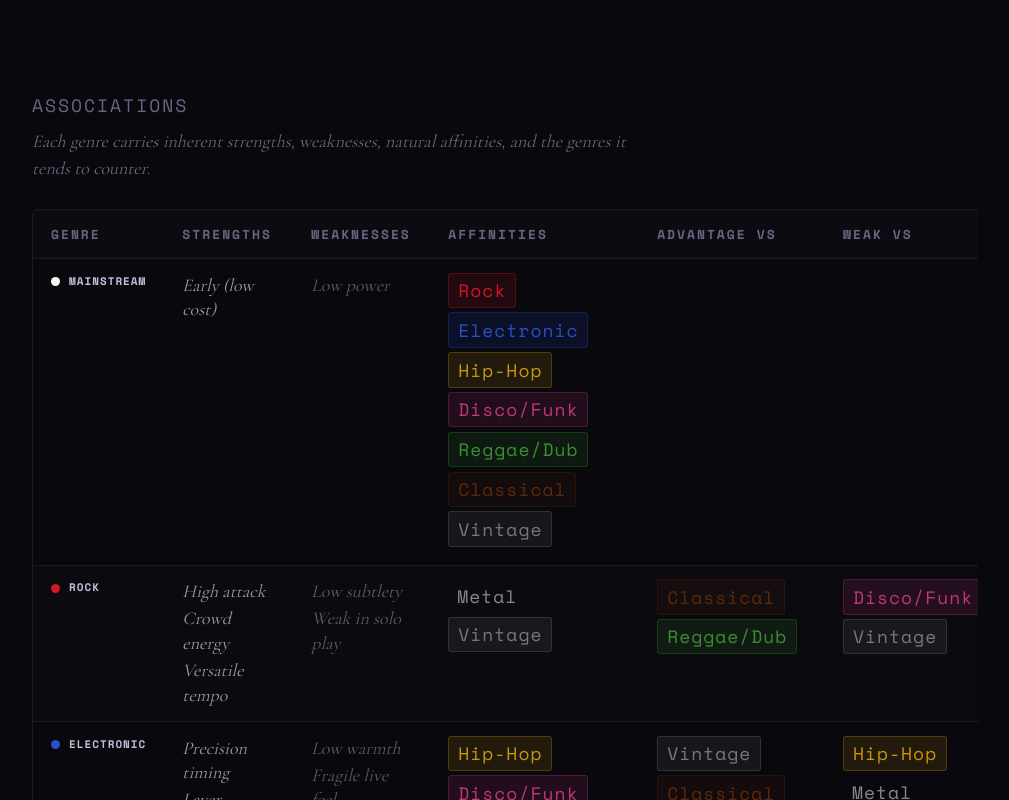
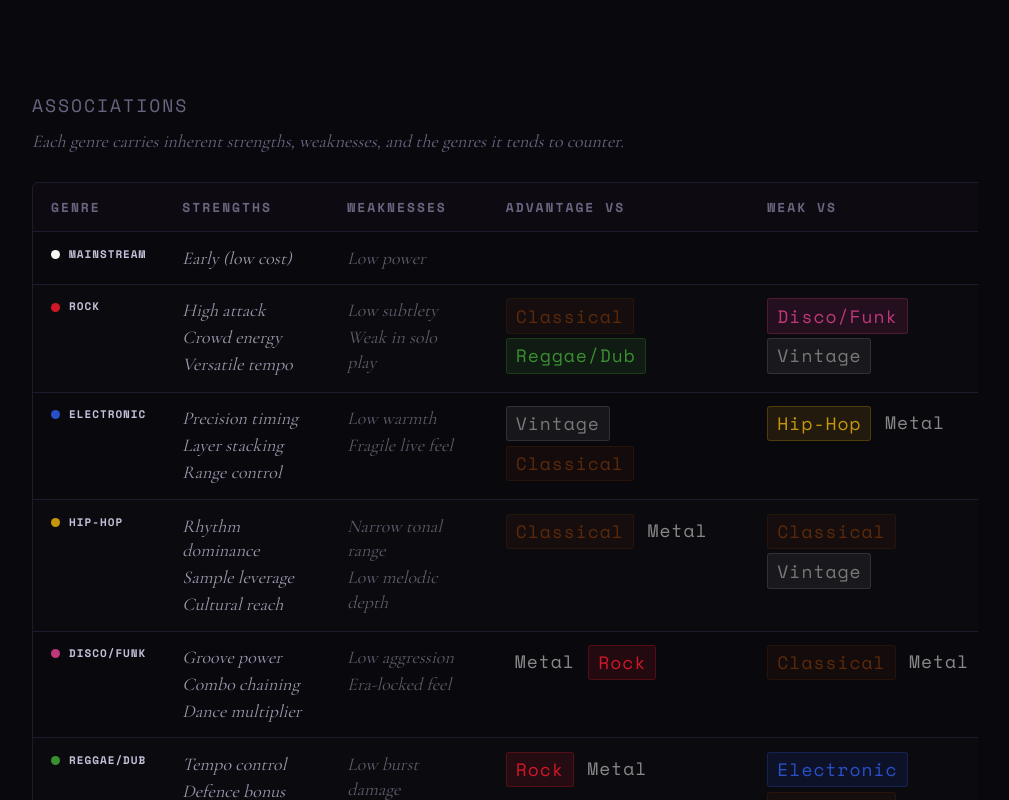
Before and after one commit to BehindTheMusicTree/the-music-deck-assets, a Next.js app: page /genres in a window 1280 px wide. Shown: the part 4620-5420 px from the top of the page, without its empty margins (135-1144 px from the left). Built offline with nearby package versions, Linux system fonts and the light colour scheme.

Commit message:
refactor: remove Affinity section from CardsPage and update CardSubTabs and GenreAssociations for improved clarity and streamlined content

```diff
--- a/app/cards/page.tsx
+++ b/app/cards/page.tsx
@@ -517,39 +517,6 @@ export default function CardsPage() {
           </div>
         </div>
 
-        <div id="affinity" className="w-full max-w-[1100px] mb-14">
-          <div className="font-mono tracking-[2px] text-muted uppercase mb-5">
-            Affinity
-          </div>
-          <div className="rounded-[6px] border border-ui-border bg-[#0f0f14]/35 px-5 py-4">
-            <p className="font-garamond text-muted leading-[1.6] mb-3">
-              Affinity describes how well a card&apos;s genre sits alongside
-              other genres in your lineup — shared scene, groove, or combo
-              hooks. It is separate from popularity and from raw power.
-            </p>
-            <ul className="font-garamond text-muted leading-[1.6] list-disc pl-5 flex flex-col gap-1">
-              <li>
-                A card&apos;s genre is derived from its subgenre (or world
-                rules); affinity follows that genre.
-              </li>
-              <li>
-                High-affinity pairings reward coherent decks; mixed decks trade
-                affinity for flexibility.
-              </li>
-              <li>
-                Per-genre affinity lists:{" "}
-                <Link
-                  href="/genres#associations"
-                  className="text-gold underline-offset-2 hover:underline"
-                >
-                  Genres — Associations
-                </Link>
-                .
-              </li>
-            </ul>
-          </div>
-        </div>
-
         <div id="advantage-weakness" className="w-full max-w-[1100px] mb-14">
           <div className="font-mono tracking-[2px] text-muted uppercase mb-5">
             Advantage &amp; Weakness
--- a/components/CardSubTabs.tsx
+++ b/components/CardSubTabs.tsx
@@ -5,7 +5,6 @@ import { useEffect, useState } from "react";
 const SECTIONS = [
   { id: "anatomy", label: "Anatomy" },
   { id: "theme", label: "Theme" },
-  { id: "affinity", label: "Affinity" },
   { id: "advantage-weakness", label: "Advantage & Weakness" },
   { id: "popularity", label: "Popularity" },
   { id: "intensity", label: "Intensity" },
--- a/components/GenreAssociations.tsx
+++ b/components/GenreAssociations.tsx
@@ -8,7 +8,6 @@ type Row = {
   genre: string;
   strengths: string[];
   weaknesses: string[];
-  affinities: string[];
   advantageVs: string[];
   weakVs: string[];
 };
@@ -26,64 +25,48 @@ const ROWS: Row[] = [
     genre: "Mainstream",
     strengths: ["Early (low cost)"],
     weaknesses: ["Low power"],
-    affinities: [
-      "Rock",
-      "Electronic",
-      "Hip-Hop",
-      "Disco/Funk",
-      "Reggae/Dub",
-      "Classical",
-      "Vintage",
-    ],
     ...battleMatchupColumns("Mainstream"),
   },
   {
     genre: "Rock",
     strengths: ["High attack", "Crowd energy", "Versatile tempo"],
     weaknesses: ["Low subtlety", "Weak in solo play"],
-    affinities: ["Metal", "Vintage"],
     ...battleMatchupColumns("Rock"),
   },
   {
     genre: "Electronic",
     strengths: ["Precision timing", "Layer stacking", "Range control"],
     weaknesses: ["Low warmth", "Fragile live feel"],
-    affinities: ["Hip-Hop", "Disco/Funk"],
     ...battleMatchupColumns("Electronic"),
   },
   {
     genre: "Hip-Hop",
     strengths: ["Rhythm dominance", "Sample leverage", "Cultural reach"],
     weaknesses: ["Narrow tonal range", "Low melodic depth"],
-    affinities: ["Electronic", "Disco/Funk"],
     ...battleMatchupColumns("Hip-Hop"),
   },
   {
     genre: "Disco/Funk",
     strengths: ["Groove power", "Combo chaining", "Dance multiplier"],
     weaknesses: ["Low aggression", "Era-locked feel"],
-    affinities: ["Hip-Hop", "Electronic"],
     ...battleMatchupColumns("Disco/Funk"),
   },
   {
     genre: "Reggae/Dub",
     strengths: ["Tempo control", "Defence bonus", "Vibration depth"],
     weaknesses: ["Low burst damage", "Slow build"],
-    affinities: ["Vintage", "Disco/Funk"],
     ...battleMatchupColumns("Reggae/Dub"),
   },
   {
     genre: "Classical",
     strengths: ["Harmonic complexity", "Sustained power", "Prestige bonus"],
     weaknesses: ["Slow ramp", "Low crowd energy"],
-    affinities: ["Vintage", "Electronic"],
     ...battleMatchupColumns("Classical"),
   },
   {
     genre: "Vintage",
-    strengths: ["Nostalgia bonus", "Wide affinity pool", "Authenticity"],
+    strengths: ["Nostalgia bonus", "Wide stylistic range", "Authenticity"],
     weaknesses: ["Low tech ceiling", "Era vulnerability"],
-    affinities: ["Rock", "Classical", "Reggae/Dub"],
     ...battleMatchupColumns("Vintage"),
   },
 ];
@@ -110,8 +93,8 @@ export default function GenreAssociations() {
         Associations
       </div>
       <p className="font-garamond italic text-muted leading-[1.5] mb-6 max-w-[600px]">
-        Each genre carries inherent strengths, weaknesses, natural affinities,
-        and the genres it tends to counter.
+        Each genre carries inherent strengths, weaknesses, and the genres it
+        tends to counter.
       </p>
 
       <div className="overflow-x-auto">
@@ -123,7 +106,6 @@ export default function GenreAssociations() {
                 "Genre",
                 "Strengths",
                 "Weaknesses",
-                "Affinities",
                 "Advantage vs",
                 "Weak vs",
               ].map((h) => (
@@ -185,17 +167,6 @@ export default function GenreAssociations() {
                   </td>
                   <td className="px-4 py-3 align-top">
                     <div className="flex flex-wrap">
-                      {row.affinities.map((a) => (
-                        <Pill
-                          key={a}
-                          label={a}
-                          color={GENRE_COLOR[a] ?? "#888"}
-                        />
-                      ))}
-                    </div>
-                  </td>
-                  <td className="px-4 py-3 align-top">
-                    <div className="flex flex-wrap">
                       {row.advantageVs.map((a) => (
                         <Pill
                           key={a}
```
